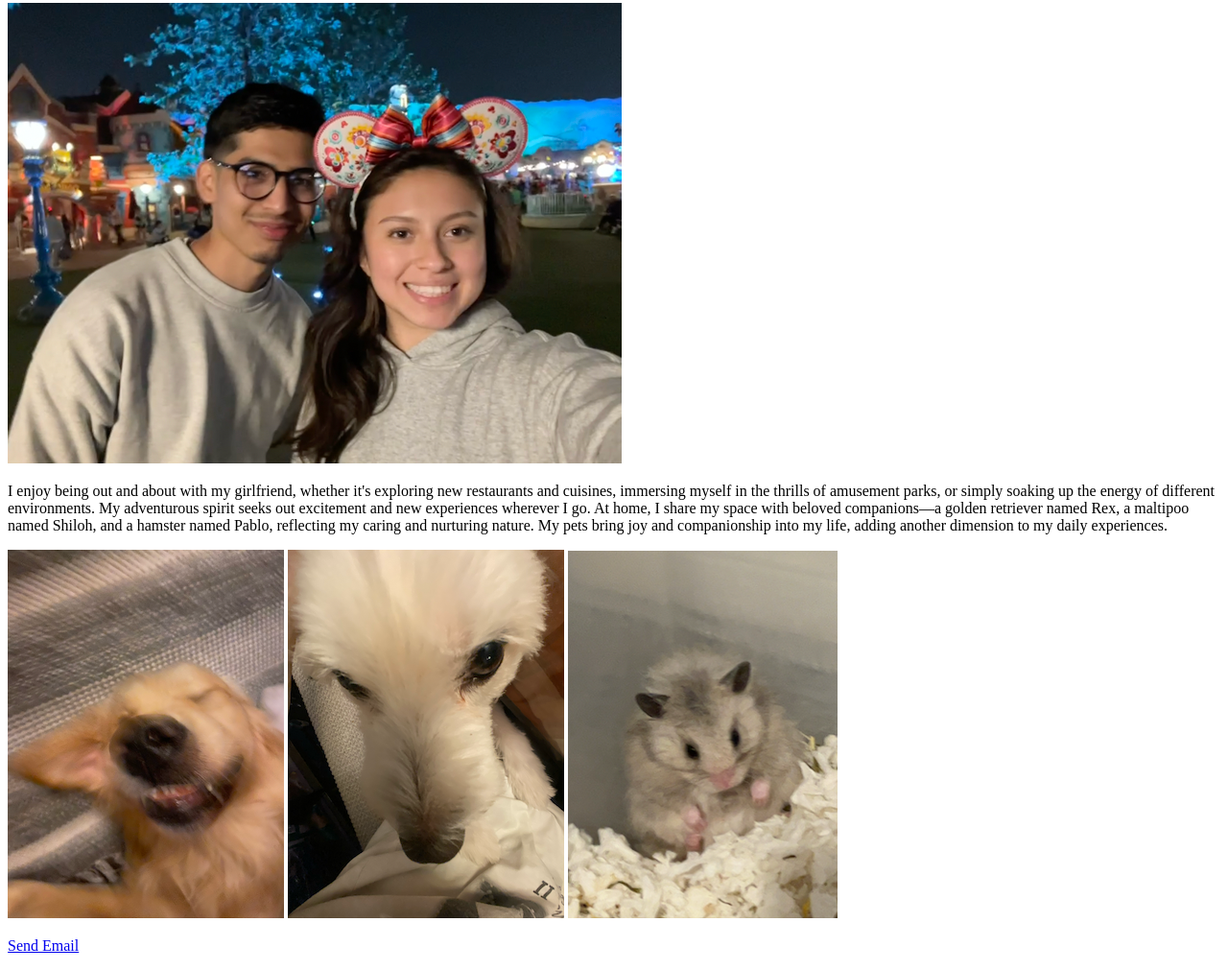
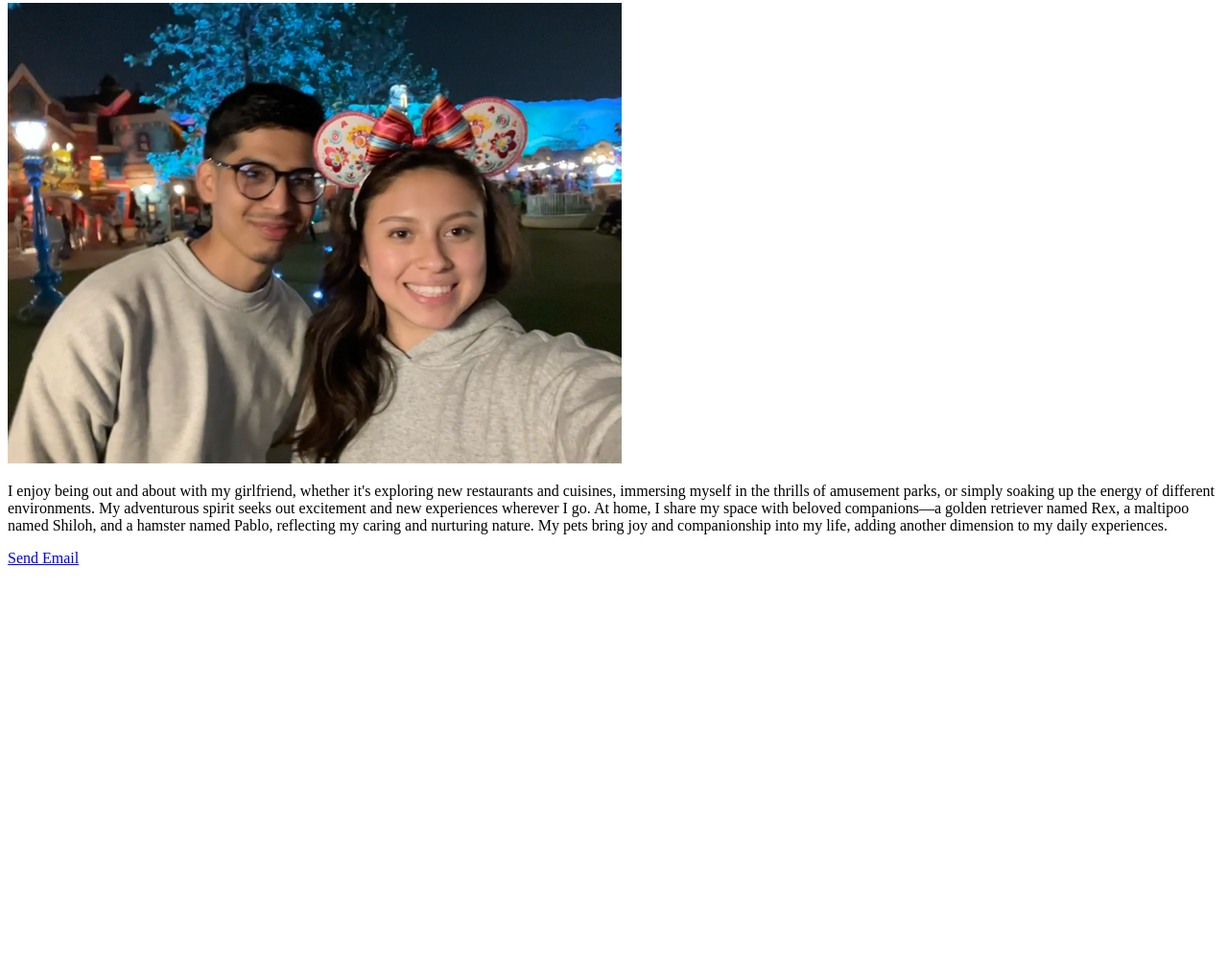
Before and after one commit to ozzyRosales/rosales_digitalTimeCapsule, a plain HTML site: page index.html in a window 1280 px wide. Shown: the part 103-1114 px from the top of the page at 96% size. After the commit the page ends 800 px from the top, so only its background shows below. Drawn offline with Linux system fonts and the light colour scheme.

Commit message:
Update index.html

```diff
--- a/index.html
+++ b/index.html
@@ -19,7 +19,7 @@
             space with beloved companions—a golden retriever named Rex, a maltipoo named Shiloh, and a hamster named Pablo,
             reflecting my caring and nurturing nature. My pets bring joy and companionship into
             my life, adding another dimension to my daily experiences. </p>
-            <img src="img/rex.png"> <img src="img/shiloh.png"> <img src="img/pablo.png">
+
 
     <p><a href = "mailto: oscarrosalesY2K@gmail.com">Send Email</a></p>
 </body>
```
